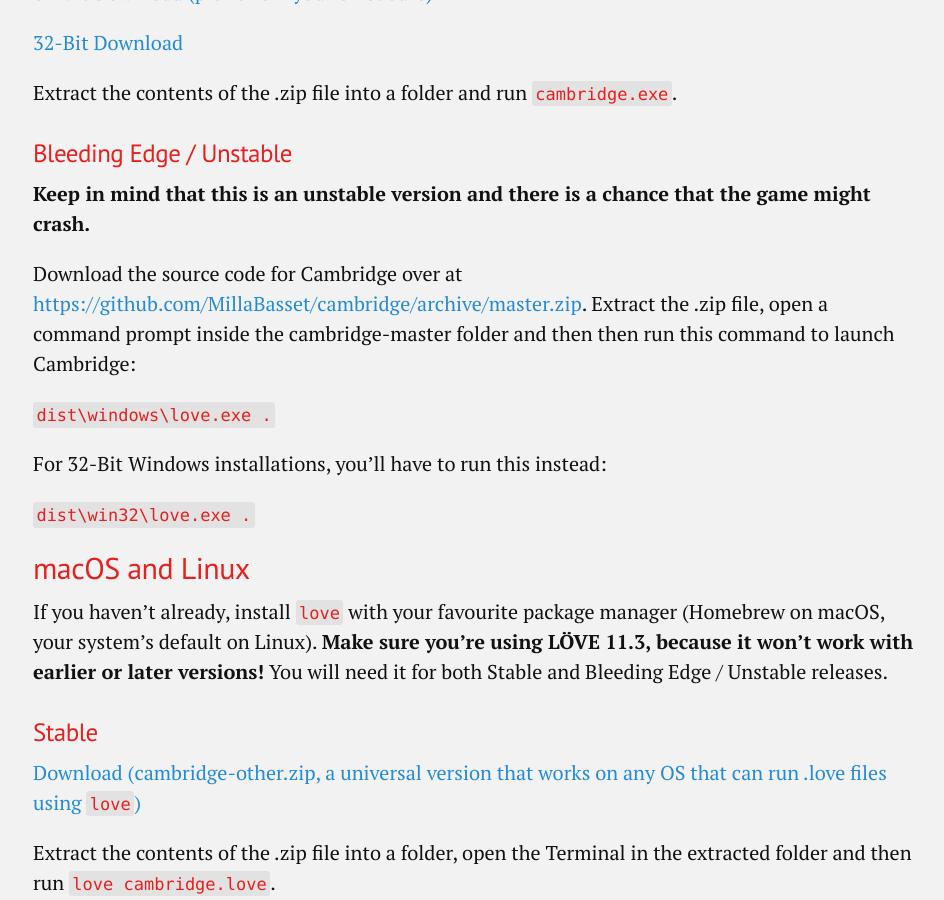
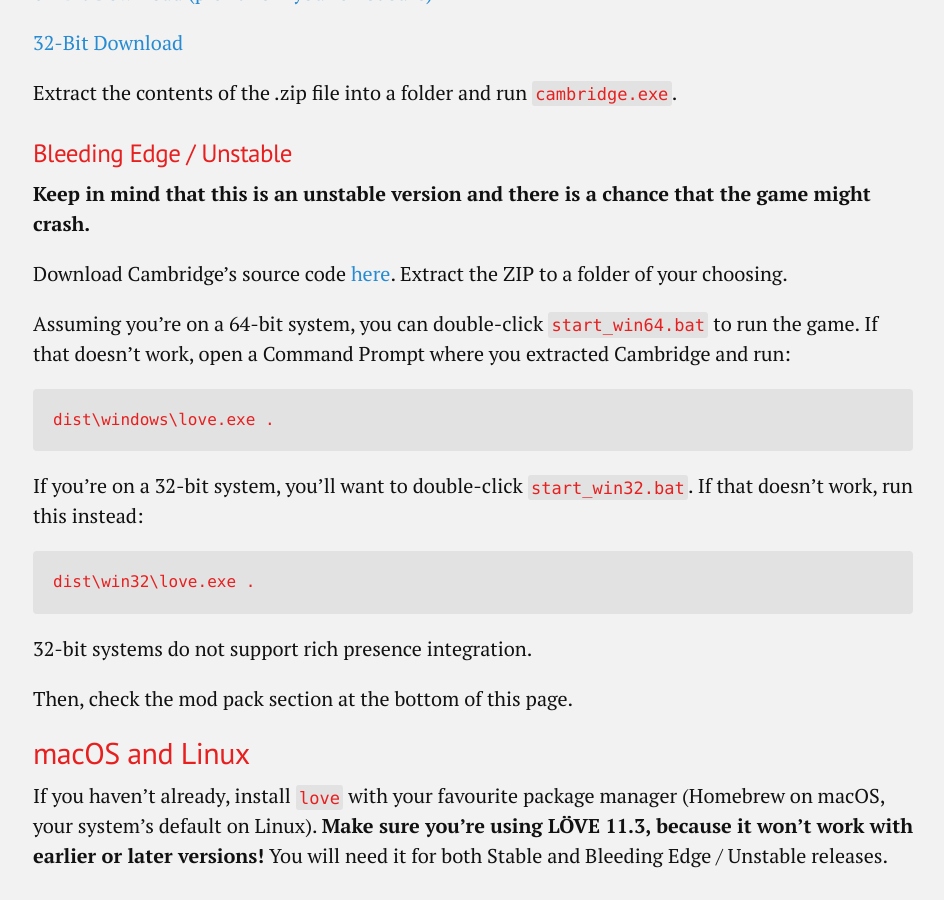
Before and after one commit to ameliaRTA/t-sp.in, a Jekyll site: the page built from cambridge.md, in a window 1280 px wide and 900 px high, scrolled down 863 px. Shown: the whole window, without its empty margins (167-1111 px from the left). Built offline with Jekyll 4.4.1, drawn with Linux system fonts in a browser that asks for light colours.

Commit message:
Update cambridge.md

```diff
--- a/cambridge.md
+++ b/cambridge.md
@@ -25,13 +25,19 @@
 
 **Keep in mind that this is an unstable version and there is a chance that the game might crash.**
 
-Download the source code for Cambridge over at [https://github.com/MillaBasset/cambridge/archive/master.zip](https://github.com/MillaBasset/cambridge/archive/master.zip). Extract the .zip file, open a command prompt inside the cambridge-master folder and then then run this command to launch Cambridge:
+Download Cambridge's source code [here](https://github.com/MillaBasset/cambridge/archive/master.zip). Extract the ZIP to a folder of your choosing.
 
-`dist\windows\love.exe .`
+Assuming you're on a 64-bit system, you can double-click `start_win64.bat` to run the game. If that doesn't work, open a Command Prompt where you extracted Cambridge and run:
 
-For 32-Bit Windows installations, you'll have to run this instead:
+	dist\windows\love.exe .
 
-`dist\win32\love.exe .`
+If you're on a 32-bit system, you'll want to double-click `start_win32.bat`. If that doesn't work, run this instead:
+
+	dist\win32\love.exe .
+
+32-bit systems do not support rich presence integration.
+
+Then, check the mod pack section at the bottom of this page.
 
 ## macOS and Linux
 
```
